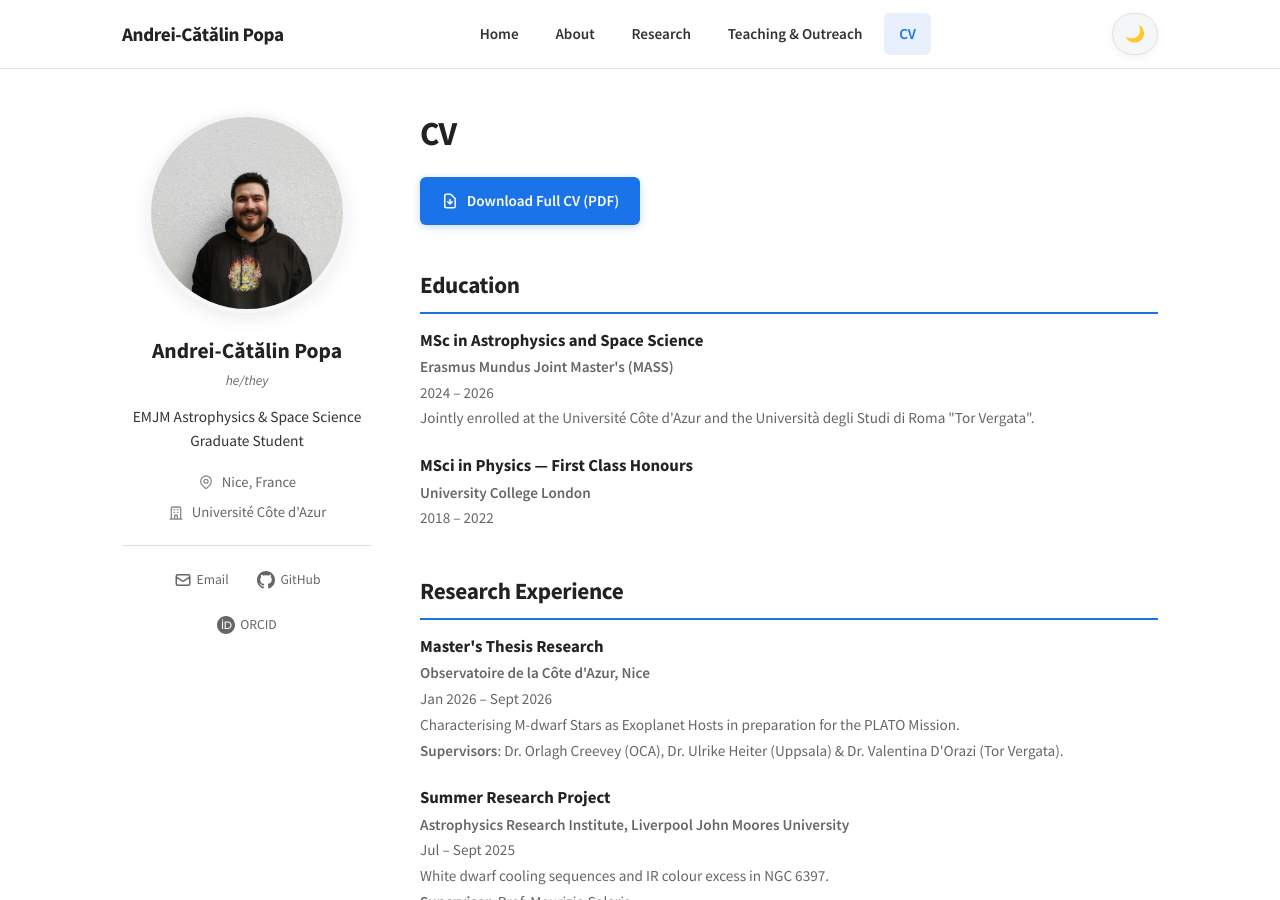
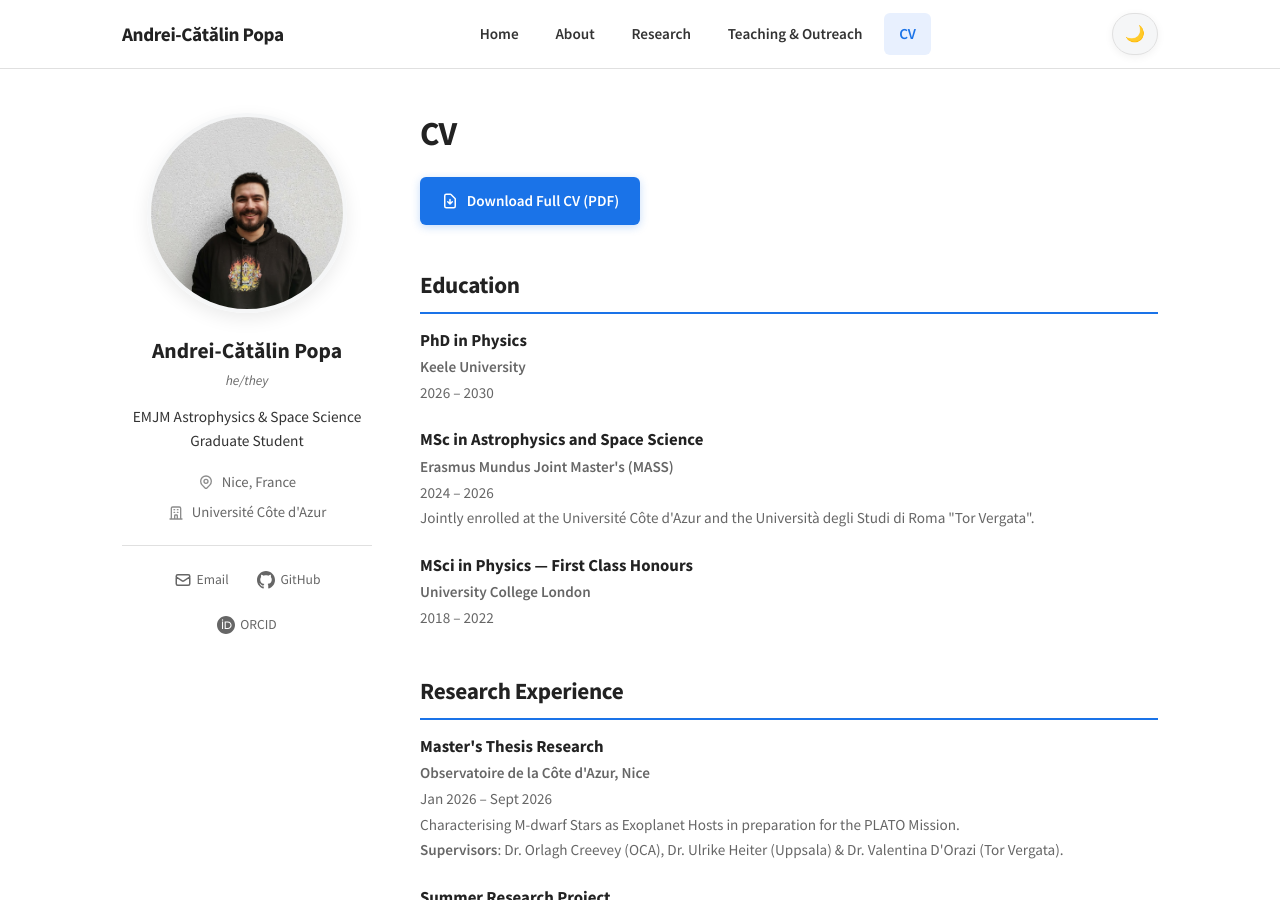
Before and after one commit to acpopa/acpopa.github.io, a Jekyll site: the page built from cv.md, in a window 1280 px wide and 900 px high. Built offline with Jekyll 4.4.1, drawn with Linux system fonts in a browser that asks for light colours.

Commit message:
Update cv.md

```diff
--- a/cv.md
+++ b/cv.md
@@ -14,6 +14,12 @@ permalink: /cv/
 </p>
 
 ## Education
+
+<div class="cv-entry">
+<h3>PhD in Physics</h3>
+<p class="cv-meta">Keele University</p>
+<p class="cv-date">2026 – 2030</p>
+</div>
 
 <div class="cv-entry">
 <h3>MSc in Astrophysics and Space Science</h3>
```
